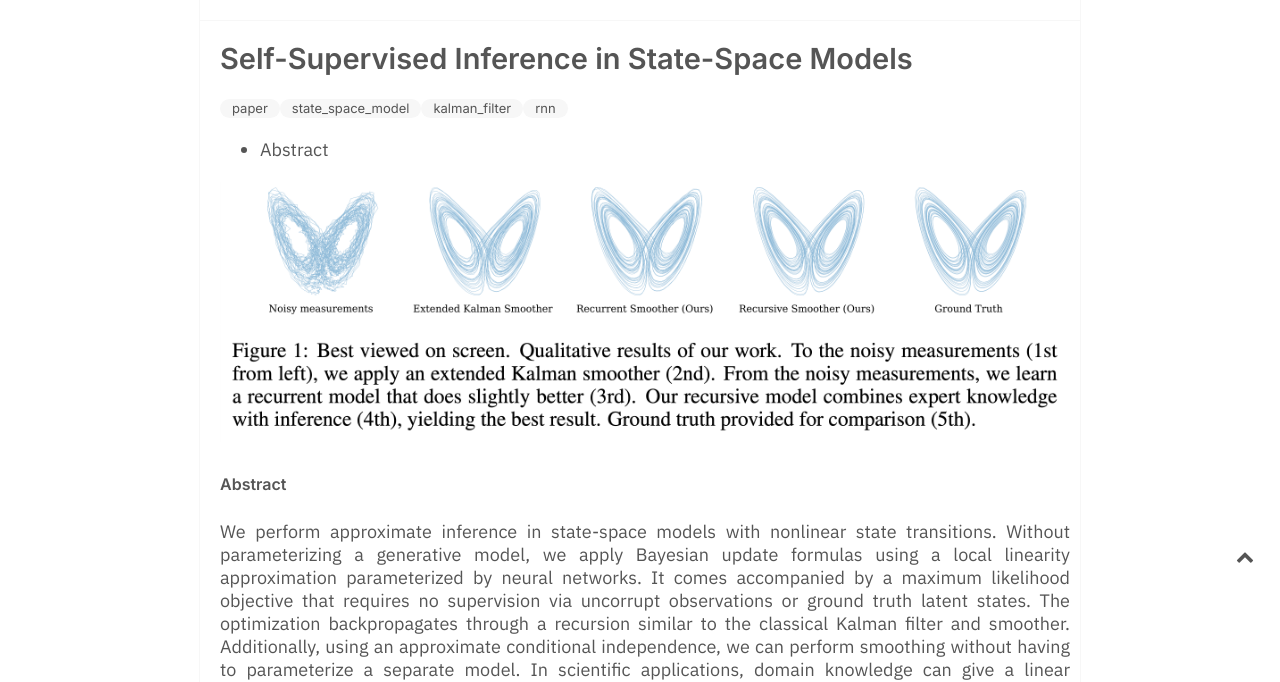
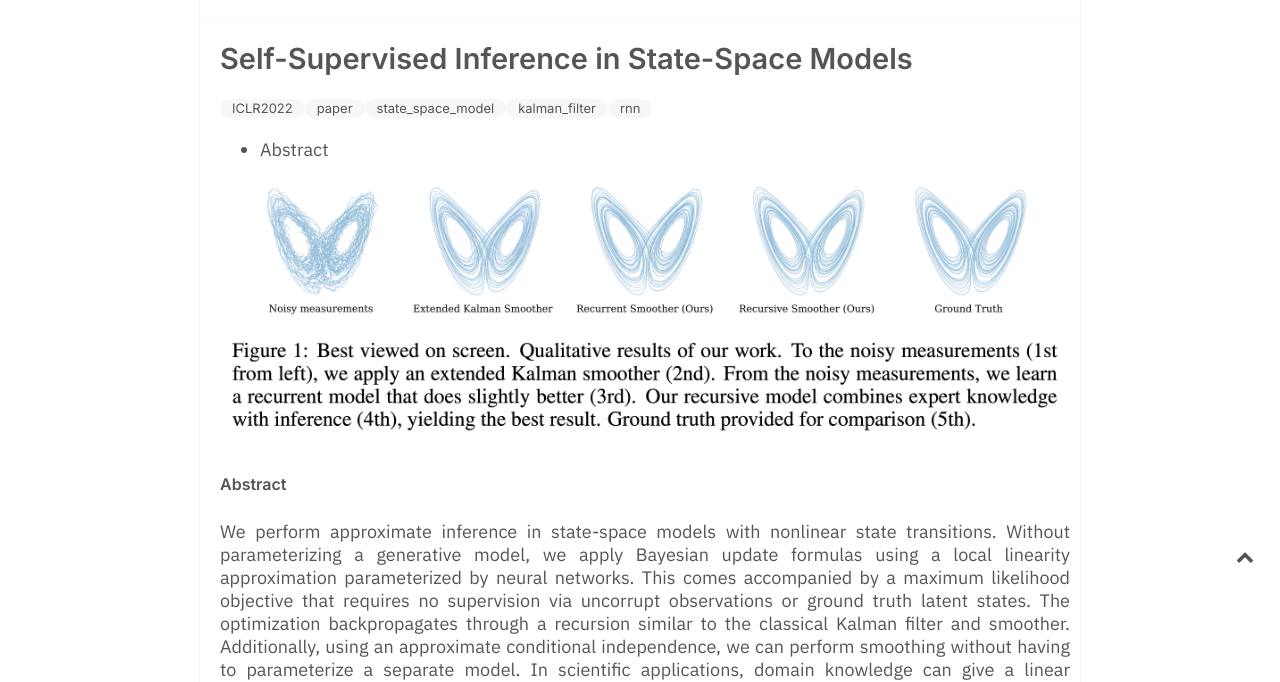
Before and after one commit to DavidRuhe/DavidRuhe.github.io, a Jekyll site: the page built from _notes/Self-Supervised Inference in State-Space Models.md, in a window 1280 px wide. Shown: the part 311-993 px from the top of the page. Built offline with Jekyll 4.4.1, drawn with Linux system fonts in a browser that asks for light colours; comment, search, counter and statistics services are not loaded; some of the changed text lies outside the part shown.

Commit message:
update ICLR

```diff
--- a/_notes/Self-Supervised Inference in State-Space Models.md
+++ b/_notes/Self-Supervised Inference in State-Space Models.md
@@ -1,14 +1,14 @@
 ---
 title: Self-Supervised Inference in State-Space Models
 season: summer
-tags: paper state_space_model kalman_filter rnn
+tags: ICLR2022 paper state_space_model kalman_filter rnn
 toc: true
 comments: true
 ---
 
 ![Figure 1](/assets/img/ssi-figure1.png)
 ##### Abstract
-We perform approximate inference in state-space models with nonlinear state transitions. Without parameterizing a generative model, we apply Bayesian update formulas using a local linearity approximation parameterized by neural networks. It comes accompanied by a maximum likelihood objective that requires no supervision via uncorrupt observations or ground truth latent states. The optimization backpropagates through a recursion similar to the classical Kalman filter and smoother. Additionally, using an approximate conditional independence, we can perform smoothing without having to parameterize a separate model. In scientific applications, domain knowledge can give a linear approximation of the latent transition maps, which we can easily incorporate into our model. Usage of such domain knowledge is reflected in excellent results (despite our model's simplicity) on the chaotic Lorenz system compared to fully supervised and variational inference methods. Finally, we show competitive results on an audio denoising experiment.
+We perform approximate inference in state-space models with nonlinear state transitions. Without parameterizing a generative model, we apply Bayesian update formulas using a local linearity approximation parameterized by neural networks. This comes accompanied by a maximum likelihood objective that requires no supervision via uncorrupt observations or ground truth latent states. The optimization backpropagates through a recursion similar to the classical Kalman filter and smoother. Additionally, using an approximate conditional independence, we can perform smoothing without having to parameterize a separate model. In scientific applications, domain knowledge can give a linear approximation of the latent transition maps, which we can easily incorporate into our model. Usage of such domain knowledge is reflected in excellent results (despite our model's simplicity) on the chaotic Lorenz system compared to fully supervised and variational inference methods. Finally, we show competitive results on an audio denoising experiment.
 
 [[Paper Link::https://arxiv.org/abs/2107.13349]]
 
```
Also changed, not shown: _notes/Detecting Dispersed Radio Transients in Real Time Using Convolutional Neural Networks.md (+1 -1 lines), 1 other file.
